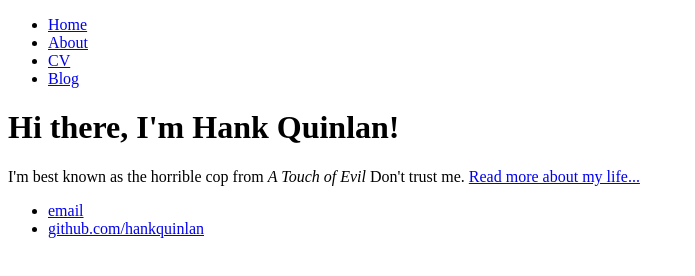
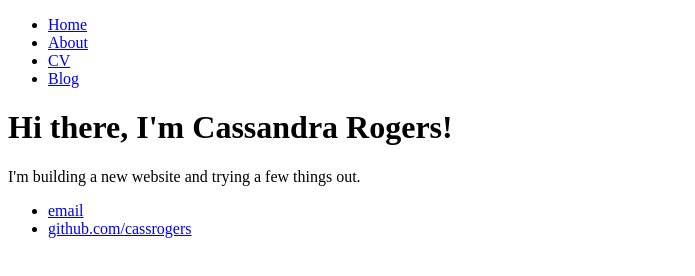
Before and after one commit to cassrogers/cassrogers.github.io, a plain HTML site: page index.html in a window 1280 px wide. Shown: the whole page, without its empty margins (0-695 px from the left). Drawn offline with Linux system fonts and the light colour scheme.

Commit message:
Testing some things

```diff
--- a/index.html
+++ b/index.html
@@ -1,7 +1,7 @@
 <!DOCTYPE html>
 <html>
 	<head>
-		<title>Hank Quinlan, Horrible Cop</title>
+		<title>Cassandra Rogers</title>
 	</head>
 	<body>
 		<nav>
@@ -14,14 +14,14 @@
 		</nav>
 		<div class="container">
     		<div class="blurb">
-        		<h1>Hi there, I'm Hank Quinlan!</h1>
-				<p>I'm best known as the horrible cop from <em>A Touch of Evil</em> Don't trust me. <a href="/about">Read more about my life...</a></p>
+        		<h1>Hi there, I'm Cassandra Rogers!</h1>
+				<p>I'm building a new website and trying a few things out.</p>
     		</div><!-- /.blurb -->
 		</div><!-- /.container -->
 		<footer>
     		<ul>
-        		<li><a href="mailto:hankquinlanhub@gmail.com">email</a></li>
-        		<li><a href="https://github.com/hankquinlan">github.com/hankquinlan</a></li>
+        		<li><a href="mailto:cassandra.e.rogers@gmail.com">email</a></li>
+        		<li><a href="https://github.com/cassrogers">github.com/cassrogers</a></li>
 			</ul>
 		</footer>
 	</body>
```
